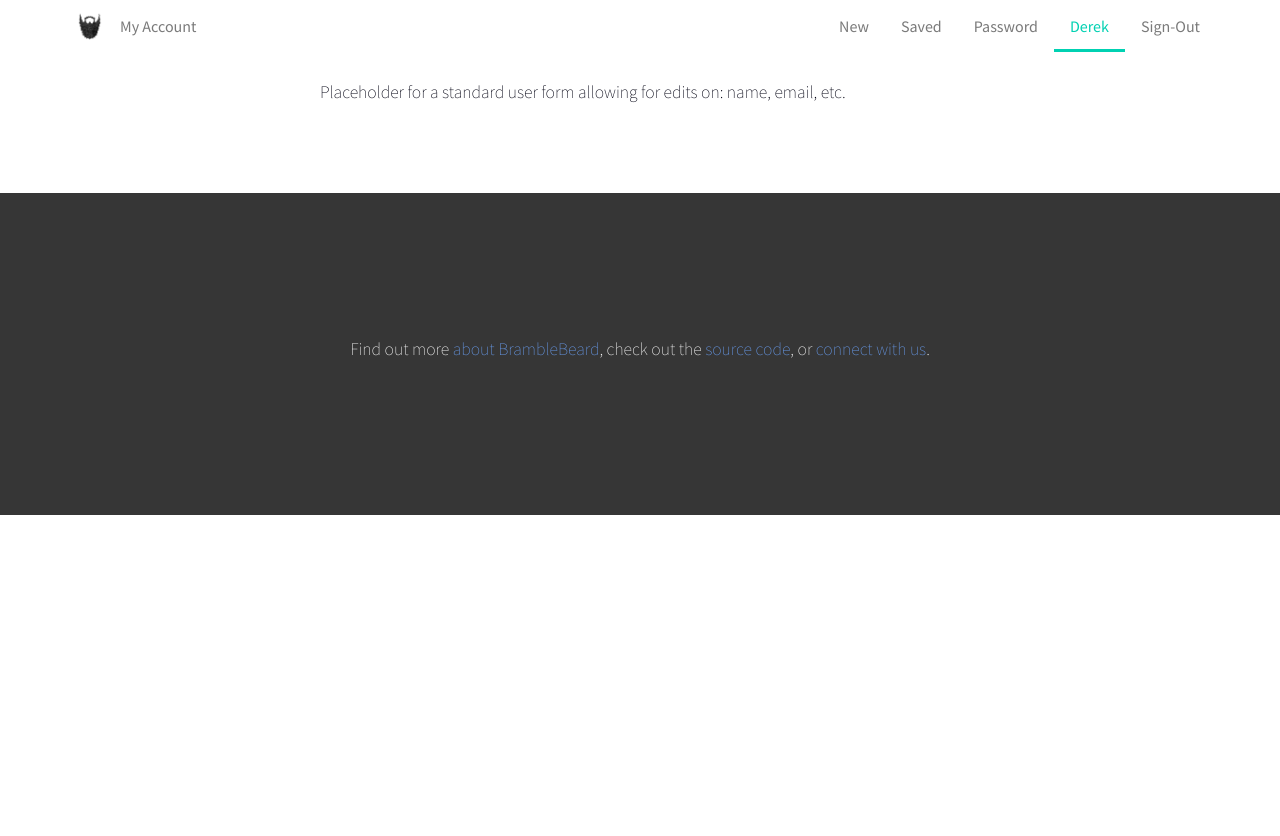
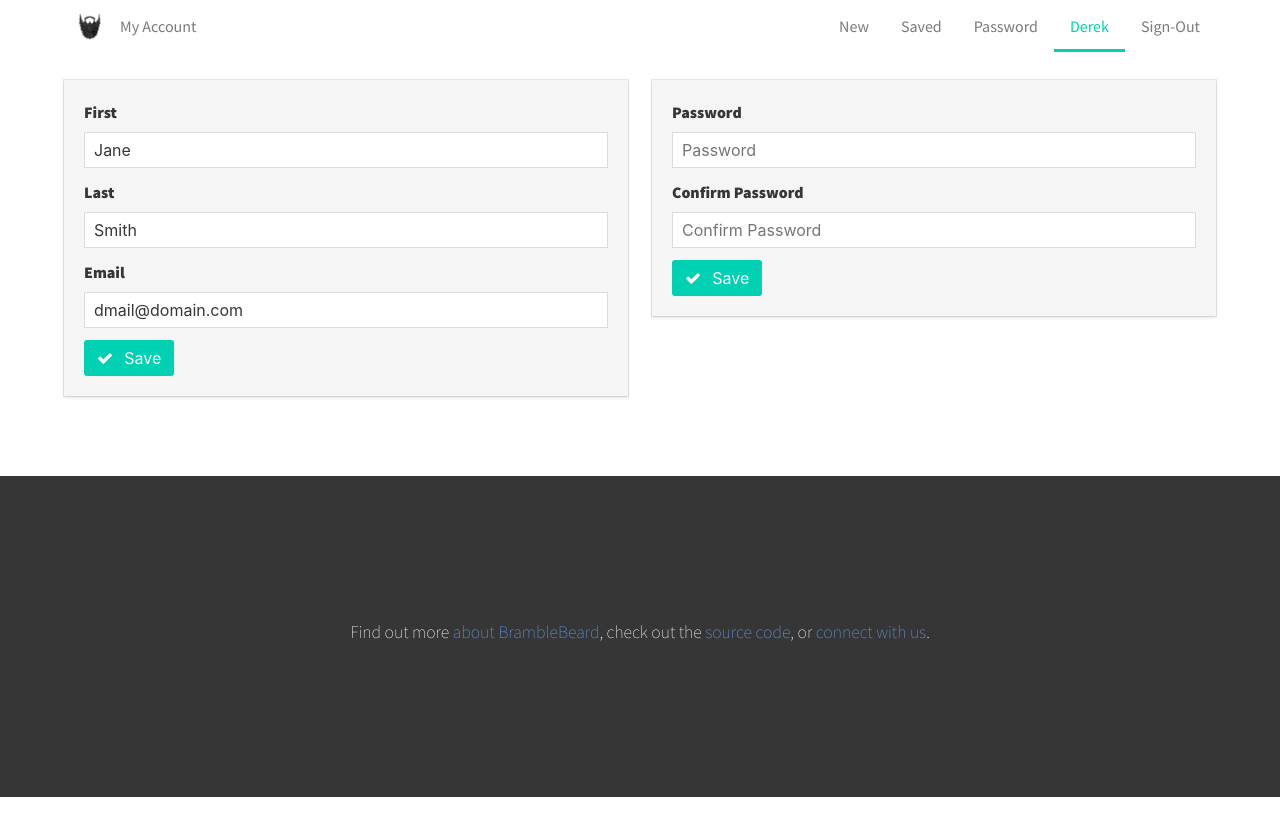
Before and after one commit to BrambleBeard/bramblebeard.github.io, a Jekyll site: the page built from account/index.html, in a window 1280 px wide. Shown: the top 836 px of the page. Built offline with Jekyll 4.4.1, drawn with Linux system fonts in a browser that asks for light colours.

Commit message:
e/htm Setup account forms

```diff
--- a/account/index.html
+++ b/account/index.html
@@ -5,7 +5,76 @@ title: My Account
 ---
 
 <section class="section">
-    <div class="container container-narrow">
-        <p>Placeholder for a standard user form allowing for edits on: name, email, etc.</p>
+    <div class="container">
+        <div class="columns">
+            <div class="column is-6">
+
+                <div class="box">
+                    <form action="account">
+
+                        <div class="field">
+                            <div class="control">
+                                <label class="label">First</label>
+                                <input class="input" type="text" value="Jane" placeholder="First">
+                            </div>
+                        </div>
+                        <!-- /.field -->
+
+                        <div class="field">
+                            <div class="control">
+                                <label class="label">Last</label>
+                                <input class="input" type="text" value="Smith" placeholder="Last">
+                            </div>
+                        </div>
+                        <!-- /.field -->
+
+                        <div class="field">
+                            <div class="control">
+                                <label class="label">Email</label>
+                                <input class="input" type="text" value="dmail@domain.com" placeholder="Email">
+                            </div>
+                        </div>
+                        <!-- /.field -->
+
+                        <div class="field">
+                            <div class="control">
+                                <button class="button is-primary" title="Create Disposable Secret"><i class="fa fa-check"></i>Save</button>
+                            </div>
+                        </div>
+                        <!-- /.field -->
+                    </form>
+                </div>
+            </div>
+
+            <div class="column is-6">
+                <div class="box">
+                    <form action="account">
+
+                        <div class="field">
+                            <div class="control">
+                                <label class="label">Password</label>
+                                <input class="input" type="password" placeholder="Password">
+                            </div>
+                        </div>
+                        <!-- /.field -->
+
+                        <div class="field">
+                            <div class="control">
+                                <label class="label">Confirm Password</label>
+                                <input class="input" type="password" placeholder="Confirm Password">
+                            </div>
+                        </div>
+                        <!-- /.field -->
+
+                        <div class="field">
+                            <div class="control">
+                                <button class="button is-primary" title="Create Disposable Secret"><i class="fa fa-check"></i>Save</button>
+                            </div>
+                        </div>
+                        <!-- /.field -->
+                    </form>
+                </div>
+            </div>
+        </div>
     </div>
 </section>
```
